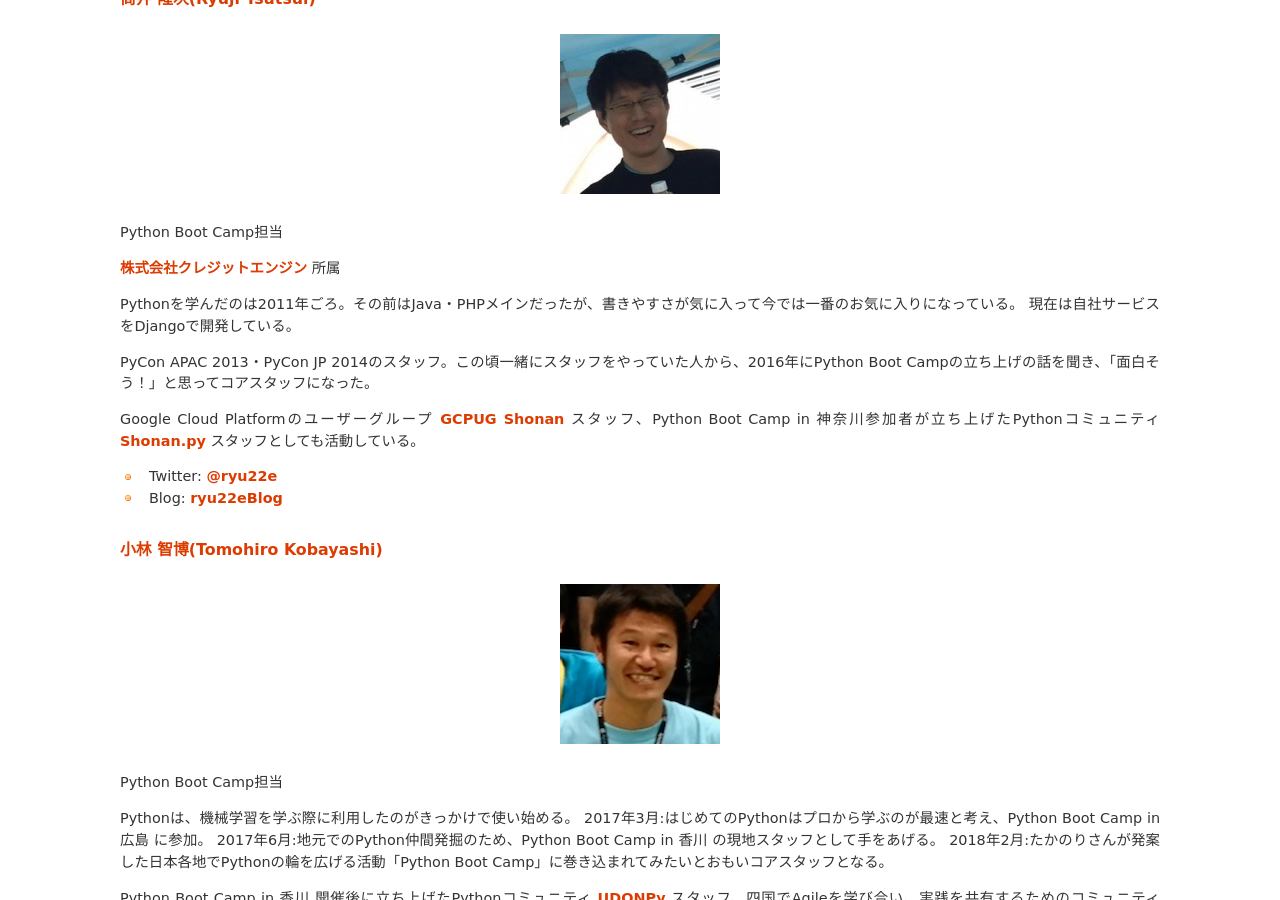
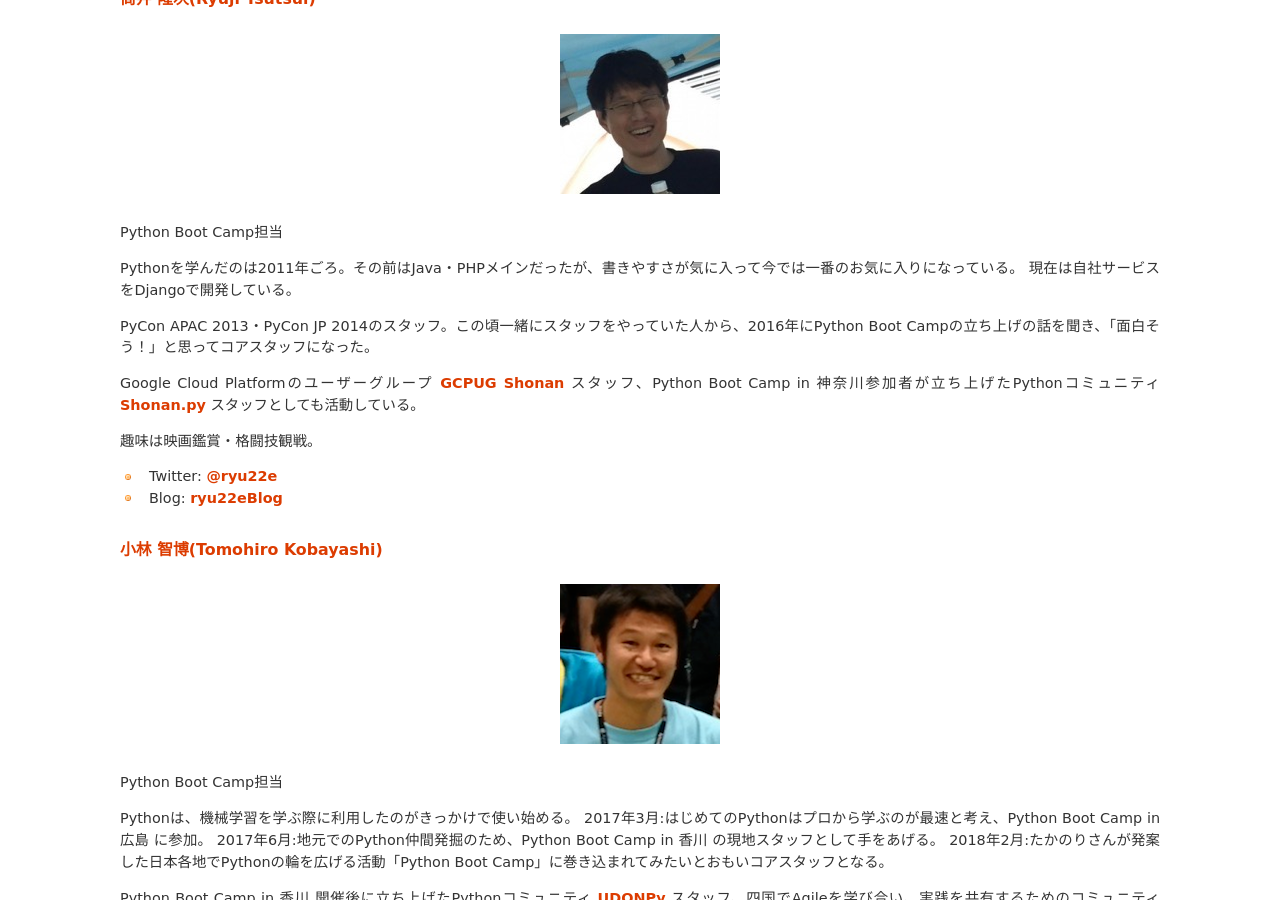
Before and after one commit to pyconjp/www.pycon.jp, a Sphinx documentation site: the page built from source/committee/members.rst, in a window 1280 px wide and 900 px high, scrolled down 865 px. Built offline with Sphinx 7.4.7, drawn with Linux system fonts in a browser that asks for light colours.

Commit message:
Update the profile of PyCon JP Association member Tsutsui

```diff
--- a/source/committee/members.rst
+++ b/source/committee/members.rst
@@ -36,14 +36,14 @@
 
 Python Boot Camp担当
 
-`株式会社クレジットエンジン <https://www.creditengine.jp/>`_ 所属
-
 Pythonを学んだのは2011年ごろ。その前はJava・PHPメインだったが、書きやすさが気に入って今では一番のお気に入りになっている。
 現在は自社サービスをDjangoで開発している。
 
 PyCon APAC 2013・PyCon JP 2014のスタッフ。この頃一緒にスタッフをやっていた人から、2016年にPython Boot Campの立ち上げの話を聞き、「面白そう！」と思ってコアスタッフになった。
 
 Google Cloud Platformのユーザーグループ `GCPUG Shonan <https://gcpug-shonan.connpass.com/>`_ スタッフ、Python Boot Camp in 神奈川参加者が立ち上げたPythonコミュニティ `Shonan.py <https://shonan-py.connpass.com/>`_ スタッフとしても活動している。
+
+趣味は映画鑑賞・格闘技観戦。
 
 * Twitter: `@ryu22e <https://twitter.com/ryu22e>`_
 * Blog: `ryu22eBlog <https://ryu22e.org/>`_
```
